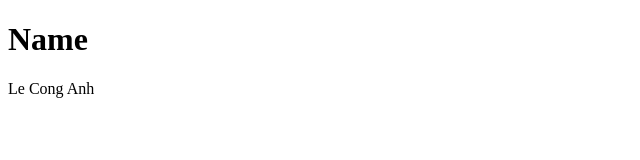
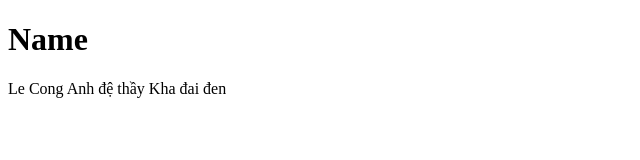
Before and after one commit to khiemtongthong/test-1, a plain HTML site: page index.html in a window 1280 px wide. Shown: the whole page, without its empty margins (0-640 px from the left). Drawn offline with Linux system fonts and the light colour scheme.

Commit message:
second commit

```diff
--- a/index.html
+++ b/index.html
@@ -8,6 +8,6 @@
 </head>
 <body>
     <h1>Name</h1>
-    <p>Le Cong Anh</p>
+    <p>Le Cong Anh đệ thầy Kha đai đen</p>
 </body>
 </html>
```
